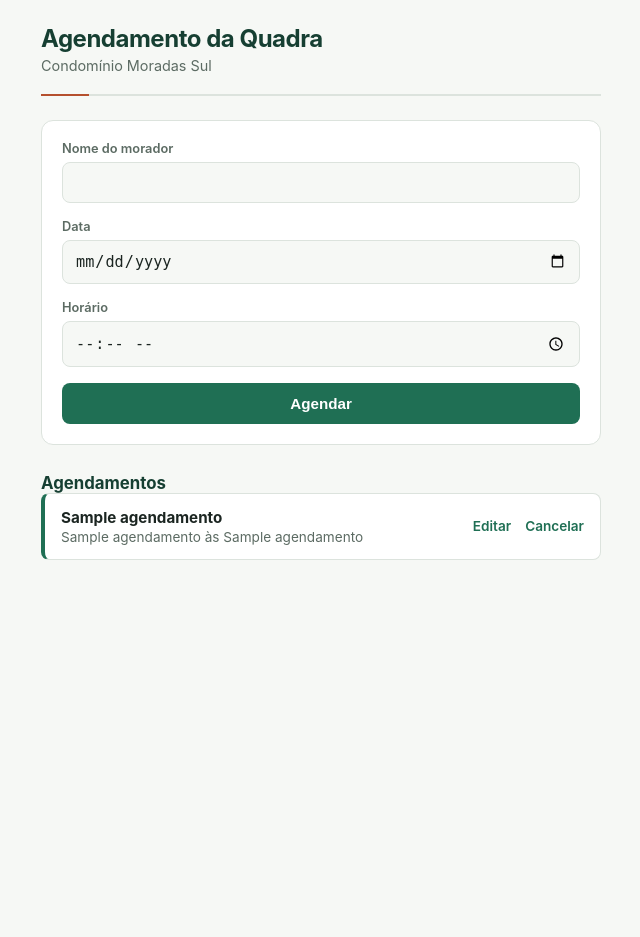
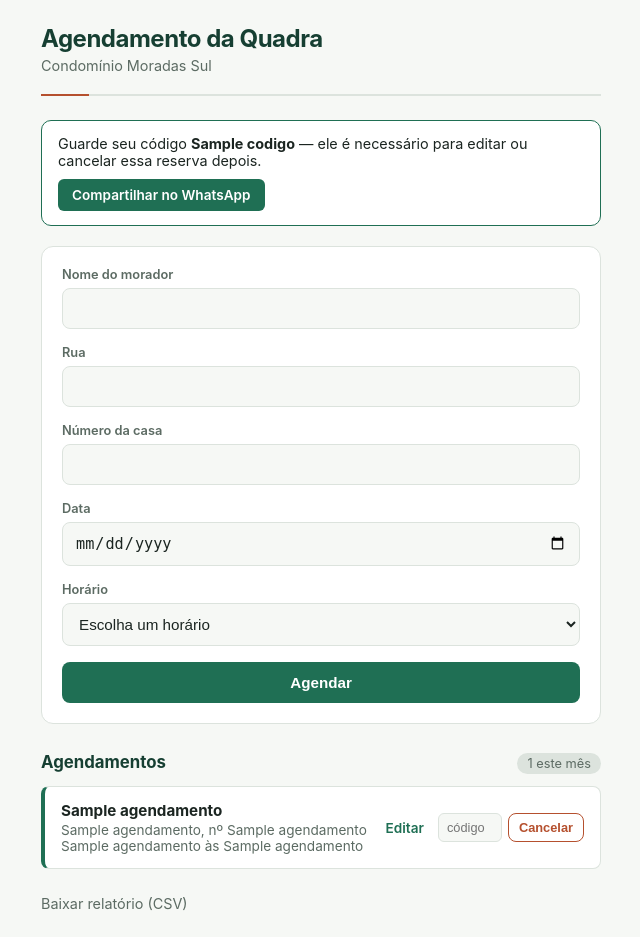
Before and after one commit to TaileneGomes/agendamento-quadra, a Flask app: template templates/index.html in a window 1280 px wide. Shown: the whole page, without its empty margins (319-959 px from the left). Before the commit the page ends 560 px from the top, so only its background shows below. Run offline with Flask 3, Linux system fonts and the light colour scheme; the template is opened without the code that fills it: most values are stand-ins (such as "Sample title", 1, 10 or a date in 2020).

Commit message:
Atualizar o index.html

```diff
--- a/templates/index.html
+++ b/templates/index.html
@@ -19,20 +19,41 @@
   {% endfor %}
 {% endwith %}
 
+{% if ultimo %}
+<div class="pos-agendamento">
+    <p>Guarde seu código <strong>{{ ultimo.codigo }}</strong> — ele é necessário para editar ou cancelar essa reserva depois.</p>
+    <a class="whatsapp" href="{{ ultimo.whatsapp_link }}" target="_blank">Compartilhar no WhatsApp</a>
+</div>
+{% endif %}
+
 <form action="/agenda" method="post">
     <label>Nome do morador</label>
     <input type="text" name="nome" required>
 
+    <label>Rua</label>
+    <input type="text" name="rua" required>
+
+    <label>Número da casa</label>
+    <input type="text" name="numero_casa" required>
+
     <label>Data</label>
-    <input type="date" name="data" required>
+    <input type="date" name="data" min="{{ data_minima }}" required>
 
     <label>Horário</label>
-    <input type="time" name="horario" required>
+    <select name="horario" required>
+        <option value="" disabled selected>Escolha um horário</option>
+        {% for h in horarios %}
+        <option value="{{ h }}">{{ h }}</option>
+        {% endfor %}
+    </select>
 
     <button type="submit">Agendar</button>
 </form>
 
-<h2>Agendamentos</h2>
+<div class="rodape-lista">
+    <h2>Agendamentos</h2>
+    <span class="contador">{{ total_mes }} este mês</span>
+</div>
 
 {% if agendamentos %}
 <ul>
@@ -40,11 +61,15 @@
 <li>
     <div class="agendamento-info">
         <strong>{{ ag[1] }}</strong>
+        <span>{{ ag[4] }}, nº {{ ag[5] }}</span>
         <span>{{ ag[2] }} às {{ ag[3] }}</span>
     </div>
     <div class="acoes">
         <a href="/editar/{{ ag[0] }}">Editar</a>
-        <a href="/cancelar/{{ ag[0] }}" onclick="return confirm('Tem certeza?')">Cancelar</a>
+        <form class="form-cancelar" action="/cancelar/{{ ag[0] }}" method="post" onsubmit="return confirm('Tem certeza que deseja cancelar?')">
+            <input type="text" name="codigo" placeholder="código" maxlength="4" required>
+            <button type="submit">Cancelar</button>
+        </form>
     </div>
 </li>
 {% endfor %}
@@ -53,6 +78,8 @@
 <div class="vazio">Nenhum agendamento ainda. Reserve a quadra acima.</div>
 {% endif %}
 
+<a class="voltar" href="/relatorio">Baixar relatório (CSV)</a>
+
 </div>
 
 </body>
```
